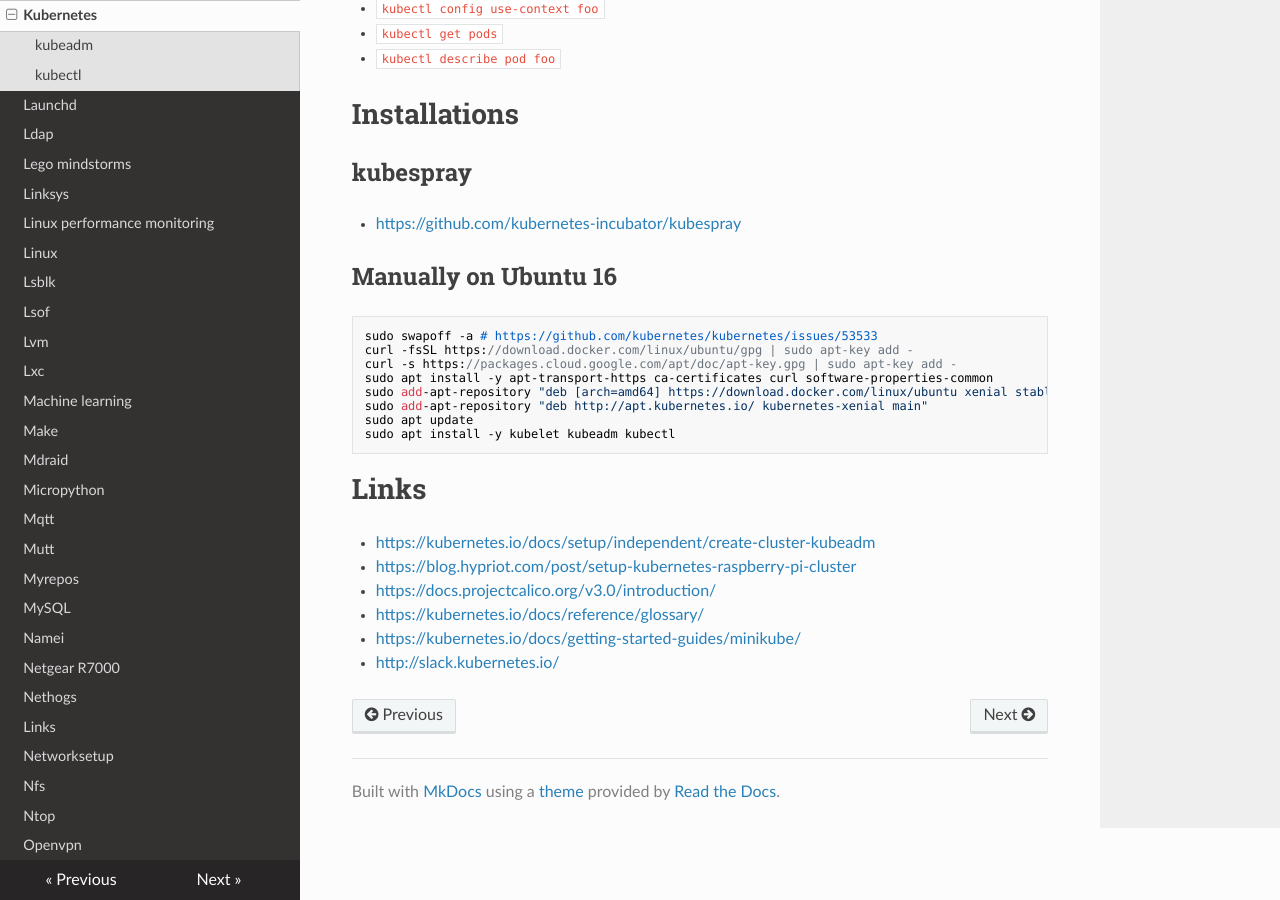
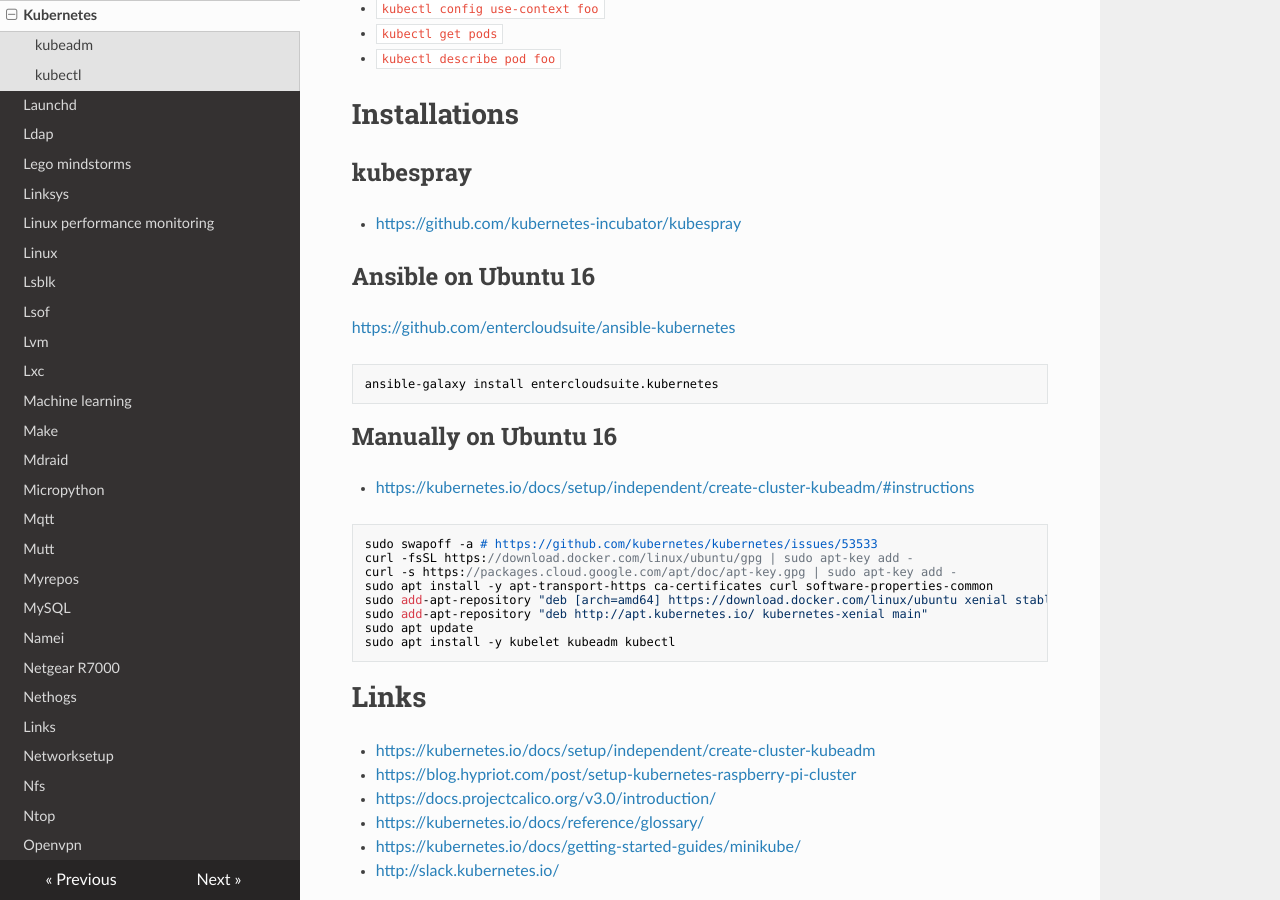
Before and after one commit to lando-cal/tech-notes, an MkDocs documentation site: the page built from docs/kubernetes.md, in a window 1280 px wide and 900 px high, scrolled down 592 px. Built offline with MkDocs 1.6.1, drawn with Linux system fonts in a browser that asks for light colours; nearby versions of some CDN libraries.

Commit message:
Add some installation notes

````diff
--- a/docs/kubernetes.md
+++ b/docs/kubernetes.md
@@ -26,7 +26,17 @@
 
 - <https://github.com/kubernetes-incubator/kubespray>
 
+## Ansible on Ubuntu 16
+
+<https://github.com/entercloudsuite/ansible-kubernetes>
+
+```
+ansible-galaxy install entercloudsuite.kubernetes
+```
+
 ## Manually on Ubuntu 16
+
+- <https://kubernetes.io/docs/setup/independent/create-cluster-kubeadm/#instructions>
 
 ```
 sudo swapoff -a # https://github.com/kubernetes/kubernetes/issues/53533
````
